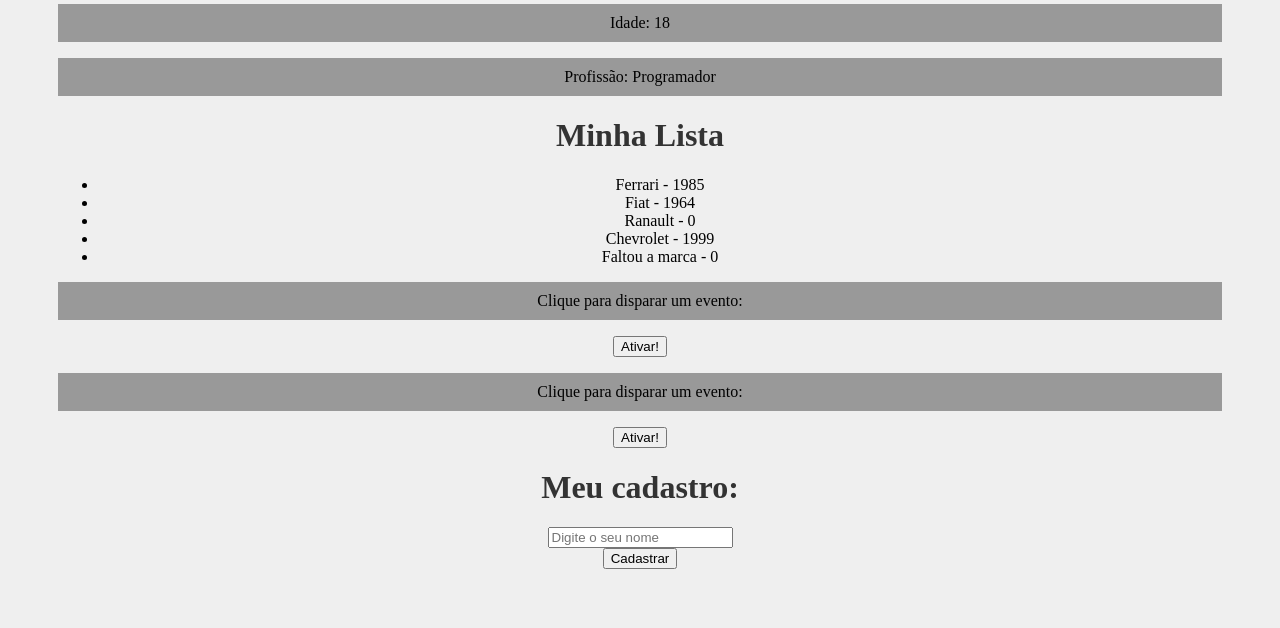
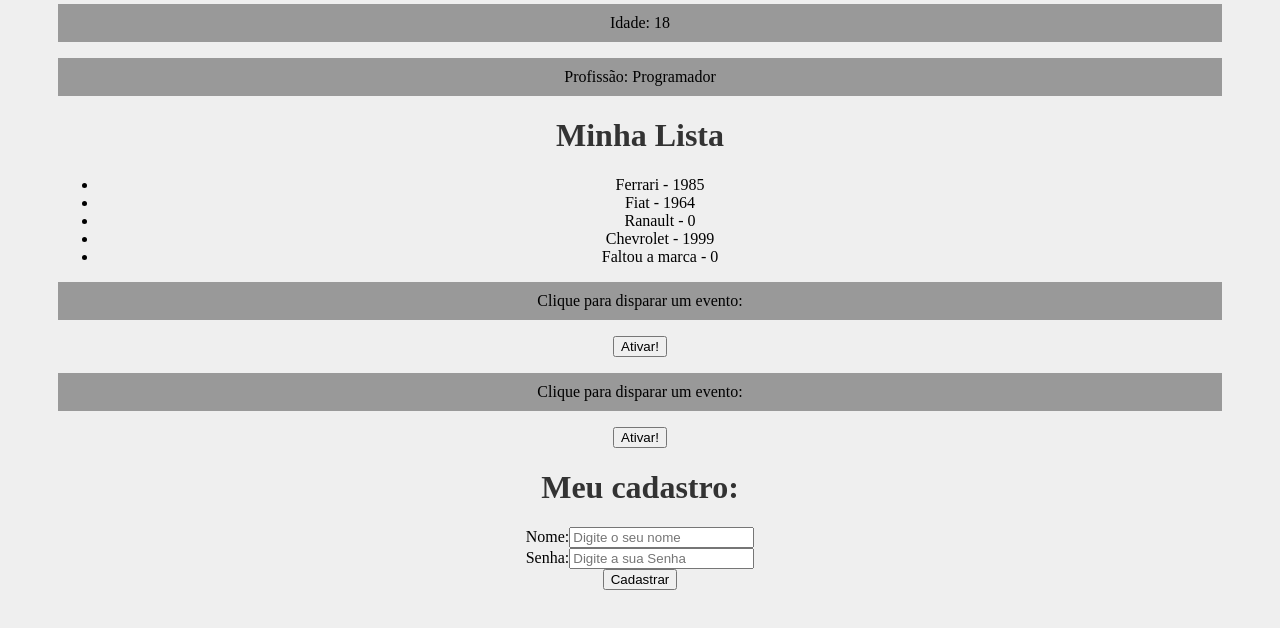
Before and after one commit to Ceabta/prj1, a React (Create React App) app: page / in a window 1280 px wide. Shown: the part 613-1241 px from the top of the page. Built offline with nearby package versions, Linux system fonts and the light colour scheme.

Commit message:
Aula 10 - useState

```diff
--- a/src/components/Form.js
+++ b/src/components/Form.js
@@ -1,15 +1,26 @@
+import {useState} from 'react'
+
 function Form(){
     function cadastrarUsuario(e){
         e.preventDefault()
-        console.log("Cadastrou o usuário")
+        console.log(name)
+        console.log(`Usuário ${name} foi cadastrado com a senha: ${password}`)
     }
+
+    const[name, setName] = useState()
+    const[password, setPassword] = useState()
 
     return(
         <div>
             <h1>Meu cadastro:</h1>
             <form onSubmit={cadastrarUsuario}>
                 <div>
-                    <input type="text" placeholder="Digite o seu nome"/>
+                    <label htmlFor="name">Nome:</label>
+                    <input type="text" id="name" name="name" placeholder="Digite o seu nome" onChange={(e) => setName(e.target.value)}/>
+                </div>
+                <div>
+                    <label htmlFor="password">Senha:</label>
+                    <input type="password" id="password" name="password" placeholder="Digite a sua Senha" onChange={(e) => setPassword(e.target.value)}/>
                 </div>
                 <div>
                     <input type="submit" value="Cadastrar"/>
```
